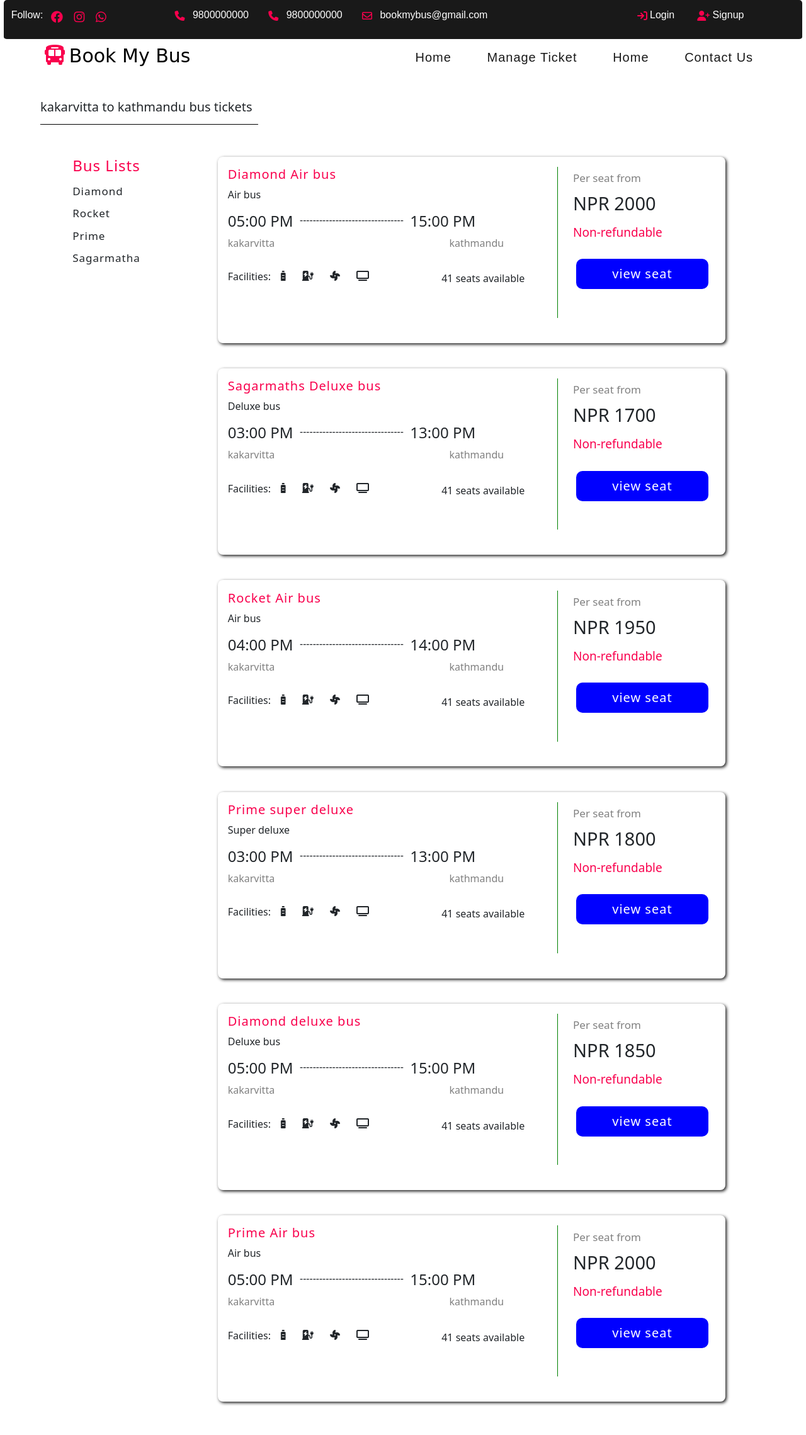
After one commit to susan29acharya/Book-My-Bus, a PHP site: page /buslist.html in a window 1280 px wide. The commit adds this page. Shown: the whole page at 63% size. Run offline with PHP 8.4, Linux system fonts and the light colour scheme.

Commit message:
bus list and tickets added

```diff
--- /dev/null
+++ b/buslist.css
@@ -0,0 +1,260 @@
+*{
+    margin: 0;
+    padding: 0;
+    box-sizing: border-box;
+}
+.spanbody{
+    width: 99%;
+    margin-left: 0.5%;
+    border-radius: 10px;
+}
+
+.nav{
+    width: 99%;
+    height: 8vh;
+    margin-left: 0.5%;
+    border-radius: 5px;
+    border-bottom: 2px solid white;
+    background-color: #191919;
+    position:fixed;
+    top: 0;
+    z-index: 3;
+
+
+}
+.nav-content{
+    display: flex;
+    padding: 12px 5px;
+}
+.follow{
+    display: flex;
+    margin-right: 25%;
+    margin-left: 1%;
+}
+.follow p{
+   margin-right: 7%;
+   font-family: "Poppins", sans-serif;
+}
+.follow i{
+    margin-right: 15%;
+    font-size: 1.2em;
+}
+.nav-content i{
+    color: #f9004d;
+    padding-right: 2%;
+    padding-top: 5px;
+}
+.nav-content p{
+    padding-right: 5%;
+    color: white;
+    font-family: "Poppins", sans-serif;
+}
+
+.login-signup{
+    display: flex;
+    margin-left: 27%;
+}
+.login-signup i{
+    margin-left: 30%;
+}
+.login-signup a{
+    text-decoration: none;
+    font-family: "Poppins", sans-serif;
+}
+.login-signup p{
+    margin-left:4%;
+    font-family: "Poppins", sans-serif;
+}
+
+#nav2{
+    height: 8.5vh;
+    width: 90%;
+    margin-left: 5%;
+    margin-top: 5%;
+    border-radius: 5px;
+    display: flex;
+}
+.logo-sec{
+    display: flex;
+    height: 10vh;
+    width: 30%;
+}
+.logo-sec i{
+    font-size: 2em;
+    margin-right: 2%;
+    margin-top: 2%;
+    margin-left: 2%;
+    color: #f9004d;
+}
+.logo-sec h3{
+    margin-top: 2%;
+    color: black;
+    font-size: 30px;
+    font-family: "Playwrite AR", cursive;
+}
+
+.nav-list{
+    display: flex;
+    height: 10vh;
+    width: 70%;
+
+}
+ul {
+    display: flex;
+    justify-content: space-evenly;
+    /* align-items: center; */
+    padding-top: 1.5%;
+    height: 10vh;
+    width: 90%;
+    margin-left: 20%;
+    list-style: none;
+}
+.nav-list li{
+    text-decoration: none;
+    margin-left: 6%;
+}
+ul li a {
+    color: #191919;
+    text-decoration: none;
+    font-size: 20px;
+    text-transform: capitalize;
+    letter-spacing: 1px;
+    font-family: "Poppins", sans-serif;
+    position: relative;
+}
+
+ul li a::after {
+    content: "";
+    position: absolute;
+    background-color: #f9004d;
+    border-radius: 4px;
+    height: 3px;
+    width: 0;
+    left: 0;
+    bottom: -8px;
+    transition: 0.6s ease;
+}
+
+ul li a:hover::after {
+    width: 100%;
+}
+
+.kd-kt {
+    height: 5vh;
+    width: 27%;
+    margin-left: 5%;
+    margin-top: 2%;
+    border-bottom: 1px solid black;
+}
+.buslist-flex{
+    display: flex;
+    margin-top: 2%;
+}
+.desired-bus{
+    height: 50vh;
+    width: 15%;
+    margin-top: 2%;
+    margin-left: 9%;
+    margin-right: 2%;
+}
+.desired-bus h4{
+    letter-spacing: 1px;
+    color: #f9004d;
+    padding-bottom: 3%;
+    text-transform: capitalize;
+}
+.desired-bus li{
+    list-style: none;
+    font-size: 17px;
+    letter-spacing: 1px;
+    padding-bottom: 5%;
+}
+.list-of-tickets{
+    width: 65%;
+    margin-top: 1%;
+    padding: 1%;
+}
+.box1{
+    height: 37vh;
+    width: 100%;
+    box-shadow: 2px 2px 5px #191919;
+    border-radius: 8px;
+    margin-bottom: 5%;
+    display: flex;
+}
+.details{
+    height: 30vh;
+    width: 65%;
+    margin-left: 2%;
+    margin-top: 2%;
+    border-right: 1.5px solid green;
+}
+.details h5{
+    color: #f9004d;
+    letter-spacing: 1px;
+}
+details p{
+    color: grey;
+}
+.time-flex{
+    display: flex;
+}
+.time-flex p{
+    padding-left: 2%;
+    padding-right: 2%;
+}
+.h6-flex{
+    display: flex;
+}
+.h6-flex h6{
+    padding-right: 53%;
+    color: grey;
+}
+.icon-flex{
+    display: flex;
+    margin-top: 5%;
+}
+.icon-flex i{
+    padding-right:5%;
+}
+.icon-flex h6{
+    padding-right: 3%;
+}
+.icon-flex p{
+    padding-left: 17%;
+}
+.price-book{
+    height: 30vh;
+    width: 29%;
+    margin-left: 3%;
+    margin-top: 3%;
+}
+.price-book h6{
+    font-size: 17px;
+    color: grey;
+}
+.price-book h2{
+    padding-top: 2%;
+    padding-bottom: 2%;
+    font-size: 29px;
+}
+.price-book h5{
+    color: #f9004d;
+    padding-top: 2%;
+    font-size: 19px;
+}
+.price-book button{
+    height: 6vh;
+    width: 90%;
+    margin-top: 13%;
+    margin-left: 2%;
+    display: flex;
+    justify-content: center;
+    align-items: center;
+    background-color: blue;
+    color: white;
+    letter-spacing: 1px;
+    font-size: 20px;
+    border: none;
+    border-radius: 10px;
+}
--- /dev/null
+++ b/buslist.html
@@ -0,0 +1,354 @@
+<!doctype html>
+<html lang="en">
+    <head>
+        <meta charset="utf-8">
+        <meta name="viewport" content="width=device-width, initial-scale=1">
+        <title>Book My Bus</title>
+        <link
+            href="https://cdn.jsdelivr.net/npm/bootstrap@5.3.3/dist/css/bootstrap.min.css"
+            rel="stylesheet"
+            integrity="sha384-QWTKZyjpPEjISv5WaRU9OFeRpok6YctnYmDr5pNlyT2bRjXh0JMhjY6hW+ALEwIH"
+            crossorigin="anonymous">
+        <link rel="preconnect" href="https://fonts.googleapis.com">
+        <link rel="stylesheet" type="text/css"
+            href="https://cdnjs.cloudflare.com/ajax/libs/font-awesome/6.2.0/css/all.min.css">
+        <link rel="stylesheet" href="buslist.css">
+    </head>
+    <body>
+
+        <!--span body page section ---------------------------------------->
+        <div id="spanbody">
+
+            <!--nav bar section ---------------------------------------->
+            <div class="nav">
+                <div class="nav-content">
+
+                    <!--follow section ---------------------------------------->
+                    <div class="follow">
+                        <p>Follow:</p>
+                        <i class="fa-brands fa-facebook"></i>
+                        <i class="fa-brands fa-instagram"></i>
+                        <i class="fa-brands fa-whatsapp"></i>
+                    </div>
+
+                    <!--contact section ---------------------------------------->
+                    <i class="fa-solid fa-phone"></i><p>9800000000</p>
+                    <i class="fa-solid fa-phone"></i><p>9800000000</p>
+                    <i
+                        class="fa-regular fa-envelope"></i><p>bookmybus@gmail.com</p>
+
+                    <!--login signup section ---------------------------------------->
+                    <div class="login-signup">
+                        <i class="fa-solid fa-arrow-right-to-bracket"></i>
+                        <a href="login.html"><p>Login</p></a>
+
+                        <i class="fa-solid fa-user-plus"></i>
+                        <a href="signup.html"><p>Signup</p></a>
+
+                    </div>
+                </div>
+
+            </div>
+            <!--End of nav bar section ---------------------------------------->
+
+            <!-- nav bar 2 section ---------------------------------------->
+            <div id="nav2">
+
+                <!-- logo sec section ---------------------------------------->
+                <div class="logo-sec">
+                    <i class="fa-solid fa-bus"></i><h3>Book My Bus</h3>
+                </div>
+
+                <!-- nav list  section ---------------------------------------->
+                <div class="nav-list">
+                    <ul>
+                        <li><a href="span.html">home</a></li>
+                        <li><a href="print.html">manage
+                                ticket</a></li>
+                        <li><a href="#">home</a></li>
+                        <li><a href="contact.html">contact us</a></li>
+                    </ul>
+
+                </div>
+
+            </div>
+
+            <div class="kd-kt">
+                <h5>kakarvitta to kathmandu bus tickets</h5>
+            </div>
+
+            <div class="buslist-flex">
+
+                <div class="desired-bus">
+
+                    <h4>Bus Lists</h4>
+
+                    <li>Diamond</li>
+                    <li>Rocket</li>
+                    <li>Prime</li>
+                    <li>Sagarmatha</li>
+
+                </div>
+
+                <div class="list-of-tickets">
+
+                    <div class="box1">
+
+                        <div class="details">
+                            <h5>Diamond Air bus</h5>
+                            <p>Air bus</p>
+                            <div class="time-flex">
+                                <h4>05:00 PM </h4>
+                                <p>--------------------------------</p><h4>
+                                    15:00 PM</h4>
+                            </div>
+
+                            <div class="h6-flex">
+                                <h6>kakarvitta </h6>
+                                <h6>kathmandu</h6>
+                            </div>
+
+                            <div class="icon-flex">
+                                <h6>Facilities:</h6>
+                                <i class="fa-solid fa-bottle-water"></i>
+                                <i class="fa-solid fa-charging-station"></i>
+                                <i class="fa-solid fa-fan"></i>
+                                <i class="fa-solid fa-tv"></i>
+                                <p>41 seats available</p>
+                            </div>
+
+
+                        </div>
+
+                        <div class="price-book">
+
+                           <h6>Per seat from </h6>
+                            <h2>NPR 2000</h2>
+                            <h5>Non-refundable</h5>
+
+                            <button>view seat</button>
+
+
+
+                        </div>
+
+                    </div>
+
+                    <div class="box1">
+
+                        <div class="details">
+                            <h5>Sagarmaths Deluxe bus</h5>
+                            <p>Deluxe bus</p>
+                            <div class="time-flex">
+                                <h4>03:00 PM </h4>
+                                <p>--------------------------------</p><h4>
+                                    13:00 PM</h4>
+                            </div>
+
+                            <div class="h6-flex">
+                                <h6>kakarvitta </h6>
+                                <h6>kathmandu</h6>
+                            </div>
+
+                            <div class="icon-flex">
+                                <h6>Facilities:</h6>
+                                <i class="fa-solid fa-bottle-water"></i>
+                                <i class="fa-solid fa-charging-station"></i>
+                                <i class="fa-solid fa-fan"></i>
+                                <i class="fa-solid fa-tv"></i>
+                                <p>41 seats available</p>
+                            </div>
+
+
+                        </div>
+
+                        <div class="price-book">
+
+                           <h6>Per seat from </h6>
+                            <h2>NPR 1700</h2>
+                            <h5>Non-refundable</h5>
+
+                            <button>view seat</button>
+
+
+
+                        </div>
+
+                    </div>
+
+                    <div class="box1">
+
+                        <div class="details">
+                            <h5>Rocket Air bus</h5>
+                            <p>Air bus</p>
+                            <div class="time-flex">
+                                <h4>04:00 PM </h4>
+                                <p>--------------------------------</p><h4>
+                                    14:00 PM</h4>
+                            </div>
+
+                            <div class="h6-flex">
+                                <h6>kakarvitta </h6>
+                                <h6>kathmandu</h6>
+                            </div>
+
+                            <div class="icon-flex">
+                                <h6>Facilities:</h6>
+                                <i class="fa-solid fa-bottle-water"></i>
+                                <i class="fa-solid fa-charging-station"></i>
+                                <i class="fa-solid fa-fan"></i>
+                                <i class="fa-solid fa-tv"></i>
+                                <p>41 seats available</p>
+                            </div>
+
+
+                        </div>
+
+                        <div class="price-book">
+
+                           <h6>Per seat from </h6>
+                            <h2>NPR 1950</h2>
+                            <h5>Non-refundable</h5>
+
+                            <button>view seat</button>
+
+
+
+                        </div>
+
+                    </div>
+
+                    <div class="box1">
+
+                        <div class="details">
+                            <h5>Prime super deluxe</h5>
+                            <p>Super deluxe</p>
+                            <div class="time-flex">
+                                <h4>03:00 PM </h4>
+                                <p>--------------------------------</p><h4>
+                                    13:00 PM</h4>
+                            </div>
+
+                            <div class="h6-flex">
+                                <h6>kakarvitta </h6>
+                                <h6>kathmandu</h6>
+                            </div>
+
+                            <div class="icon-flex">
+                                <h6>Facilities:</h6>
+                                <i class="fa-solid fa-bottle-water"></i>
+                                <i class="fa-solid fa-charging-station"></i>
+                                <i class="fa-solid fa-fan"></i>
+                                <i class="fa-solid fa-tv"></i>
+                                <p>41 seats available</p>
+                            </div>
+
+
+                        </div>
+
+                        <div class="price-book">
+
+                           <h6>Per seat from </h6>
+                            <h2>NPR 1800</h2>
+                            <h5>Non-refundable</h5>
+
+                            <button>view seat</button>
+
+
+
+                        </div>
+
+                    </div>
+
+                    <div class="box1">
+
+                        <div class="details">
+                            <h5>Diamond deluxe bus</h5>
+                            <p>Deluxe bus</p>
+                            <div class="time-flex">
+                                <h4>05:00 PM </h4>
+                                <p>--------------------------------</p><h4>
+                                    15:00 PM</h4>
+                            </div>
+
+                            <div class="h6-flex">
+                                <h6>kakarvitta </h6>
+                                <h6>kathmandu</h6>
+                            </div>
+
+                            <div class="icon-flex">
+                                <h6>Facilities:</h6>
+                                <i class="fa-solid fa-bottle-water"></i>
+                                <i class="fa-solid fa-charging-station"></i>
+                                <i class="fa-solid fa-fan"></i>
+                                <i class="fa-solid fa-tv"></i>
+                                <p>41 seats available</p>
+                            </div>
+
+
+                        </div>
+
+                        <div class="price-book">
+
+                           <h6>Per seat from </h6>
+                            <h2>NPR 1850</h2>
+                            <h5>Non-refundable</h5>
+
+                            <button>view seat</button>
+
+
+
+                        </div>
+
+                    </div>
+
+                    <div class="box1">
+
+                        <div class="details">
+                            <h5>Prime Air bus</h5>
+                            <p>Air bus</p>
+                            <div class="time-flex">
+                                <h4>05:00 PM </h4>
+                                <p>--------------------------------</p><h4>
+                                    15:00 PM</h4>
+                            </div>
+
+                            <div class="h6-flex">
+                                <h6>kakarvitta </h6>
+                                <h6>kathmandu</h6>
+                            </div>
+
+                            <div class="icon-flex">
+                                <h6>Facilities:</h6>
+                                <i class="fa-solid fa-bottle-water"></i>
+                                <i class="fa-solid fa-charging-station"></i>
+                                <i class="fa-solid fa-fan"></i>
+                                <i class="fa-solid fa-tv"></i>
+                                <p>41 seats available</p>
+                            </div>
+
+
+                        </div>
+
+                        <div class="price-book">
+
+                           <h6>Per seat from </h6>
+                            <h2>NPR 2000</h2>
+                            <h5>Non-refundable</h5>
+
+                            <button>view seat</button>
+
+
+
+                        </div>
+
+                    </div>
+
+                </div>
+
+            </div>
+
+        </div>
+
+    </body>
+</html>
--- a/span.css
+++ b/span.css
@@ -431,7 +431,7 @@ ul li a:hover::after {
     padding: 2px;
 }
 .img img{
-    height: 19vh;
+    height: 20vh;
     width: 100%;
     border-radius: 50%;
 }
```
Also changed, not shown: span.html (+8 -8 lines), All image/manjil.jpg (added), All image/santosh.jpg (added), All image/susan.jpg (added), All image/vinay.jpg (added).
